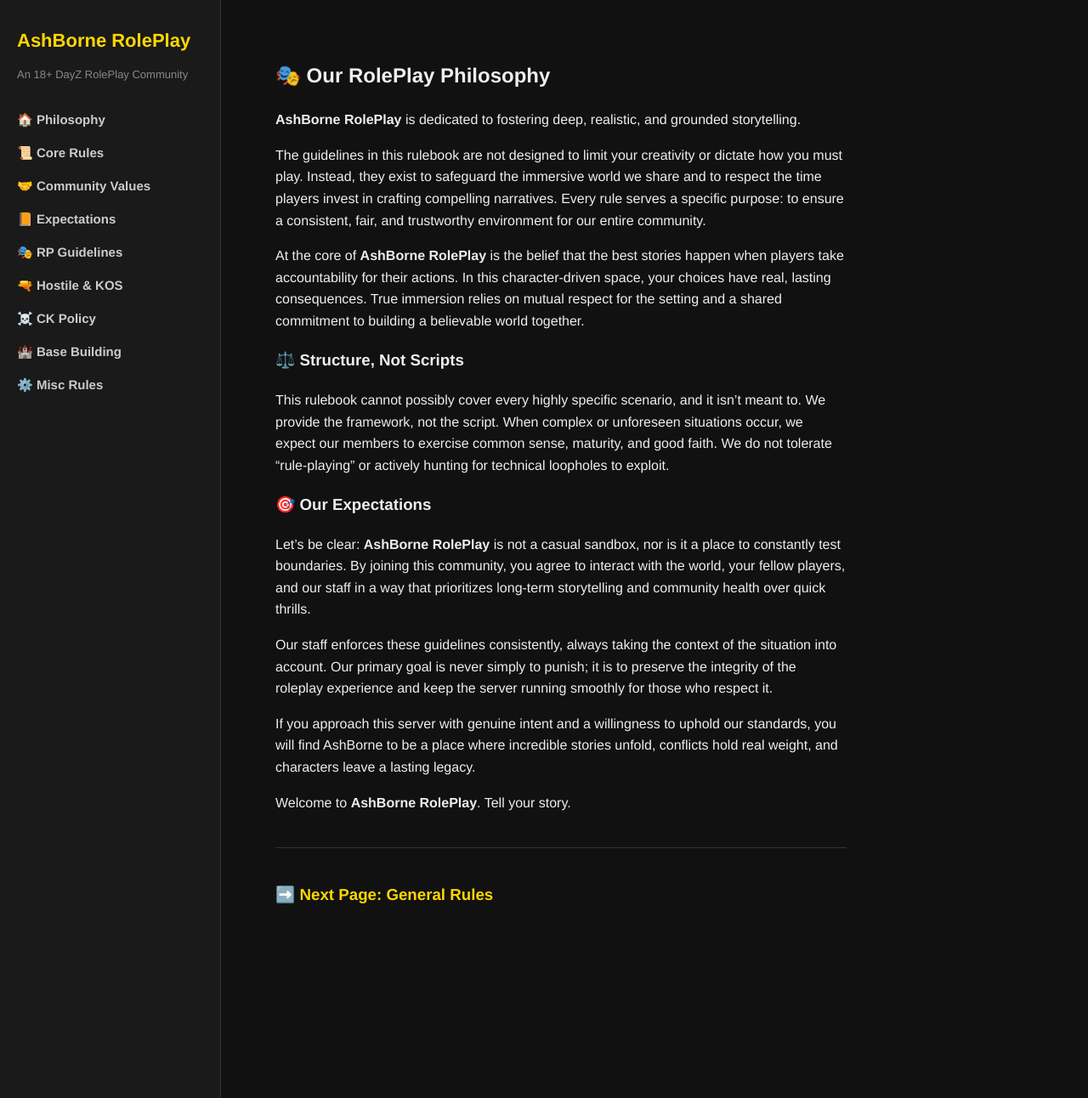
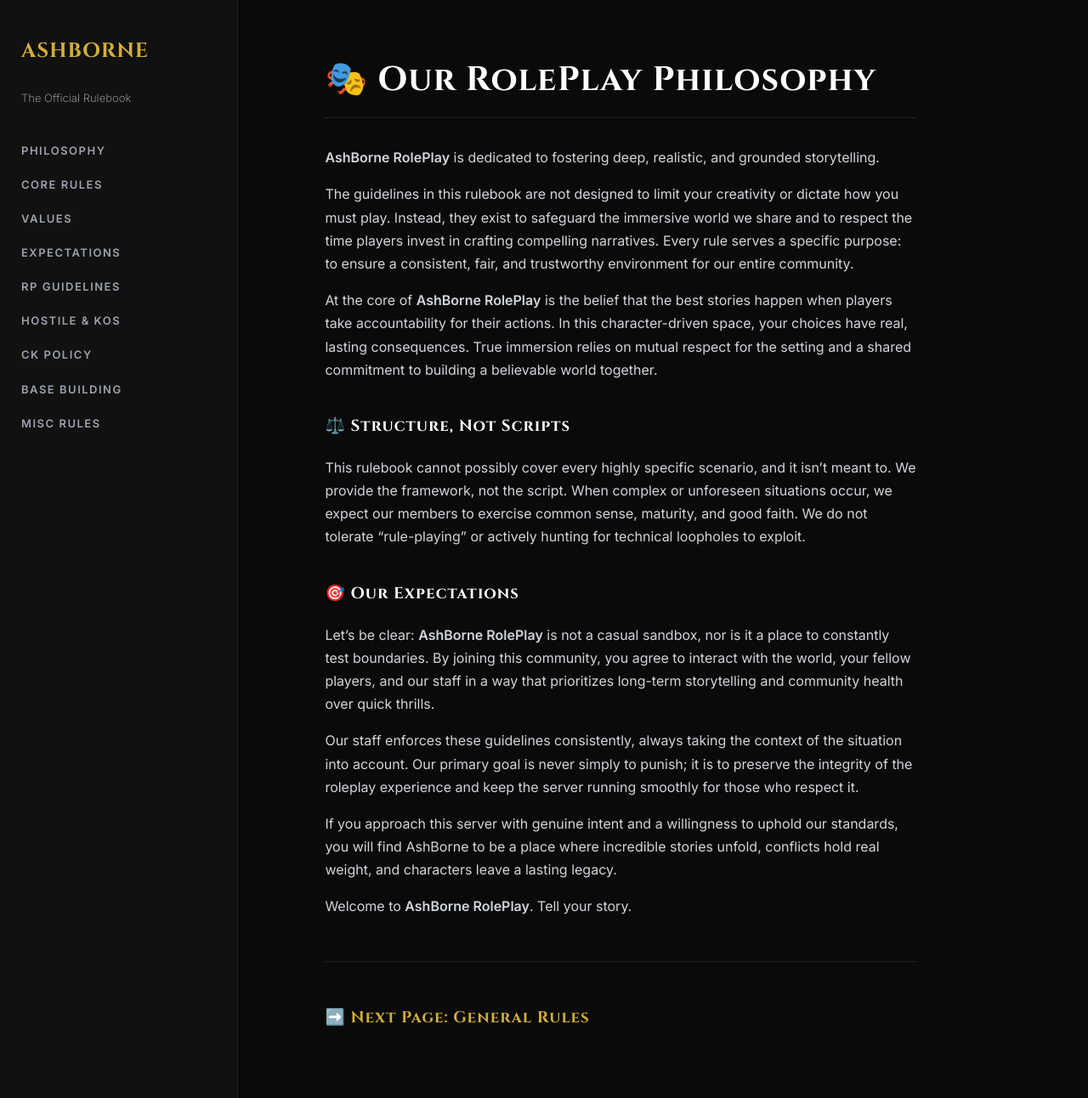
Before and after one commit to AshBorneRP/AshBorne-Rules, a Jekyll site: the page built from README.md, in a window 1280 px wide and 1292 px high. Shown: the whole window at 85% size. Built offline with Jekyll 4.4.1, drawn with Linux system fonts in a browser that asks for light colours; our own code applies the rules of GitHub Pages for plain Markdown files.

Commit message:
Update default.html

```diff
--- a/_layouts/default.html
+++ b/_layouts/default.html
@@ -3,79 +3,119 @@
 <head>
   <meta charset="utf-8">
   <meta name="viewport" content="width=device-width, initial-scale=1">
-  <title>{{ site.title | default: "AshBorne RolePlay" }}</title>
+  <title>{{ site.title | default: "AshBorne RolePlay | Rulebook" }}</title>
+
+  <link rel="preconnect" href="https://fonts.googleapis.com">
+  <link rel="preconnect" href="https://fonts.gstatic.com" crossorigin>
+  <link href="https://fonts.googleapis.com/css2?family=Cinzel:wght@500;700&family=Inter:wght@300;400;600&display=swap" rel="stylesheet">
+
   <style>
-    /* General Body Setup */
+    /* Base Vibe: Dark, Gritty, Premium */
     body {
-      font-family: 'Helvetica Neue', Helvetica, Arial, sans-serif;
-      line-height: 1.6;
-      color: #eee;
-      background: #111;
+      font-family: 'Inter', sans-serif;
+      line-height: 1.7;
+      color: #d1d5db; /* Soft light grey for easy reading */
+      background: #0a0a0a; /* Deep charcoal/black */
       margin: 0;
       display: flex;
     }
 
-    /* Fixed Left Sidebar */
+    /* Headings: Cinematic and Bold */
+    h1, h2, h3, h4 {
+      font-family: 'Cinzel', serif;
+      color: #ffffff;
+      font-weight: 700;
+      letter-spacing: 1px;
+      margin-top: 2em;
+    }
+    h1 { font-size: 2.5em; border-bottom: 1px solid #222; padding-bottom: 10px; margin-top: 0; }
+
+    /* Left Sidebar: Sleek and Website-like */
     header {
-      width: 260px;
+      width: 280px;
       height: 100vh;
-      background: #1a1a1a;
-      padding: 30px 20px;
+      background: #111111;
+      padding: 40px 25px;
       position: fixed;
-      border-right: 1px solid #333;
+      border-right: 1px solid #222;
       overflow-y: auto;
       box-sizing: border-box;
     }
-    header h1 { font-size: 22px; color: #ffd700; margin-top: 0; margin-bottom: 5px; }
-    header p { font-size: 13px; color: #888; margin-bottom: 30px; }
+    header h1 {
+      font-size: 24px;
+      color: #d4af37; /* Muted Gold to match the premium vibe */
+      border-bottom: none;
+      margin-bottom: 5px;
+      text-transform: uppercase;
+    }
+    header p { font-size: 13px; color: #888; margin-bottom: 40px; font-weight: 300; }
 
-    /* The Navigation Menu */
+    /* Sidebar Navigation Links */
     header ul { list-style: none; padding: 0; margin: 0; }
-    header li { margin-bottom: 15px; }
-    header a { color: #ccc; text-decoration: none; font-size: 15px; font-weight: bold; transition: 0.2s; display: block; }
-    header a:hover { color: #ffd700; padding-left: 5px; }
+    header li { margin-bottom: 18px; }
+    header a {
+      color: #9ca3af;
+      text-decoration: none;
+      font-size: 13px;
+      font-weight: 600;
+      text-transform: uppercase; /* Makes it look like website navigation */
+      letter-spacing: 1.5px;
+      transition: all 0.3s ease;
+      display: block;
+    }
+    header a:hover { color: #d4af37; padding-left: 8px; }
 
     /* Main Content Area */
     .wrapper {
-      margin-left: 260px; /* Same as sidebar width */
-      padding: 50px 5%;
-      max-width: 800px;
+      margin-left: 280px;
+      padding: 60px 8%;
+      max-width: 900px;
       width: 100%;
       box-sizing: border-box;
     }
 
-    /* Markdown Elements styling */
-    .wrapper a { color: #ffd700; text-decoration: none; }
-    .wrapper a:hover { text-decoration: underline; }
-    hr { border: 0; border-top: 1px solid #333; margin: 40px 0; }
-    blockquote { border-left: 4px solid #ffd700; padding-left: 20px; color: #bbb; margin-left: 0; }
-    code { background: #222; padding: 2px 5px; border-radius: 3px; font-family: monospace; }
+    /* Formatting for Rules */
+    .wrapper a { color: #d4af37; text-decoration: none; font-weight: 600; transition: 0.2s; }
+    .wrapper a:hover { color: #ffffff; }
+    hr { border: 0; border-top: 1px solid #222; margin: 50px 0; }
 
-    /* Mobile Responsive */
-    @media (max-width: 800px) {
+    blockquote {
+      background: #151515;
+      border-left: 4px solid #d4af37;
+      padding: 15px 20px;
+      color: #bbb;
+      margin-left: 0;
+      font-style: italic;
+    }
+
+    /* Mobile Responsive Fixes */
+    @media (max-width: 850px) {
       body { display: block; }
-      header { width: 100%; height: auto; position: relative; border-right: none; border-bottom: 1px solid #333; }
-      .wrapper { margin-left: 0; padding: 30px 20px; }
+      header { width: 100%; height: auto; position: relative; border-right: none; border-bottom: 1px solid #222; padding: 30px 20px; }
+      header ul { display: flex; flex-wrap: wrap; gap: 15px; }
+      header li { margin-bottom: 0; }
+      .wrapper { margin-left: 0; padding: 40px 20px; }
+      h1 { font-size: 2em; }
     }
   </style>
 </head>
 <body>
 
   <header>
-    <h1>AshBorne RolePlay</h1>
-    <p>An 18+ DayZ RolePlay Community</p>
+    <h1>AshBorne</h1>
+    <p>The Official Rulebook</p>
 
     <nav>
       <ul>
-        <li><a href="{{ '/' | relative_url }}">🏠 Philosophy</a></li>
-        <li><a href="{{ '/core-rules' | relative_url }}">📜 Core Rules</a></li>
-        <li><a href="{{ '/community-values' | relative_url }}">🤝 Community Values</a></li>
-        <li><a href="{{ '/general-expectations' | relative_url }}">📙 Expectations</a></li>
-        <li><a href="{{ '/roleplay-guidelines' | relative_url }}">🎭 RP Guidelines</a></li>
-        <li><a href="{{ '/hostile-roleplay' | relative_url }}">🔫 Hostile & KOS</a></li>
-        <li><a href="{{ '/character-kill-policy' | relative_url }}">☠️ CK Policy</a></li>
-        <li><a href="{{ '/base-building' | relative_url }}">🏰 Base Building</a></li>
-        <li><a href="{{ '/other-rules' | relative_url }}">⚙️ Misc Rules</a></li>
+        <li><a href="{{ '/' | relative_url }}">Philosophy</a></li>
+        <li><a href="{{ '/core-rules' | relative_url }}">Core Rules</a></li>
+        <li><a href="{{ '/community-values' | relative_url }}">Values</a></li>
+        <li><a href="{{ '/general-expectations' | relative_url }}">Expectations</a></li>
+        <li><a href="{{ '/roleplay-guidelines' | relative_url }}">RP Guidelines</a></li>
+        <li><a href="{{ '/hostile-roleplay' | relative_url }}">Hostile & KOS</a></li>
+        <li><a href="{{ '/character-kill-policy' | relative_url }}">CK Policy</a></li>
+        <li><a href="{{ '/base-building' | relative_url }}">Base Building</a></li>
+        <li><a href="{{ '/other-rules' | relative_url }}">Misc Rules</a></li>
       </ul>
     </nav>
   </header>
```
